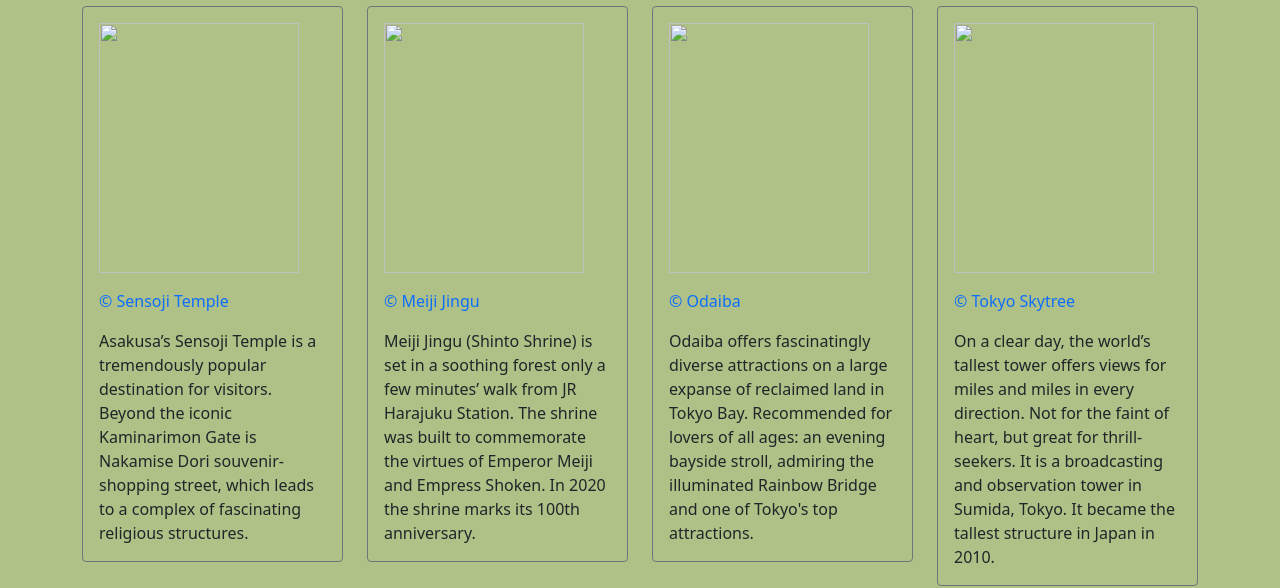
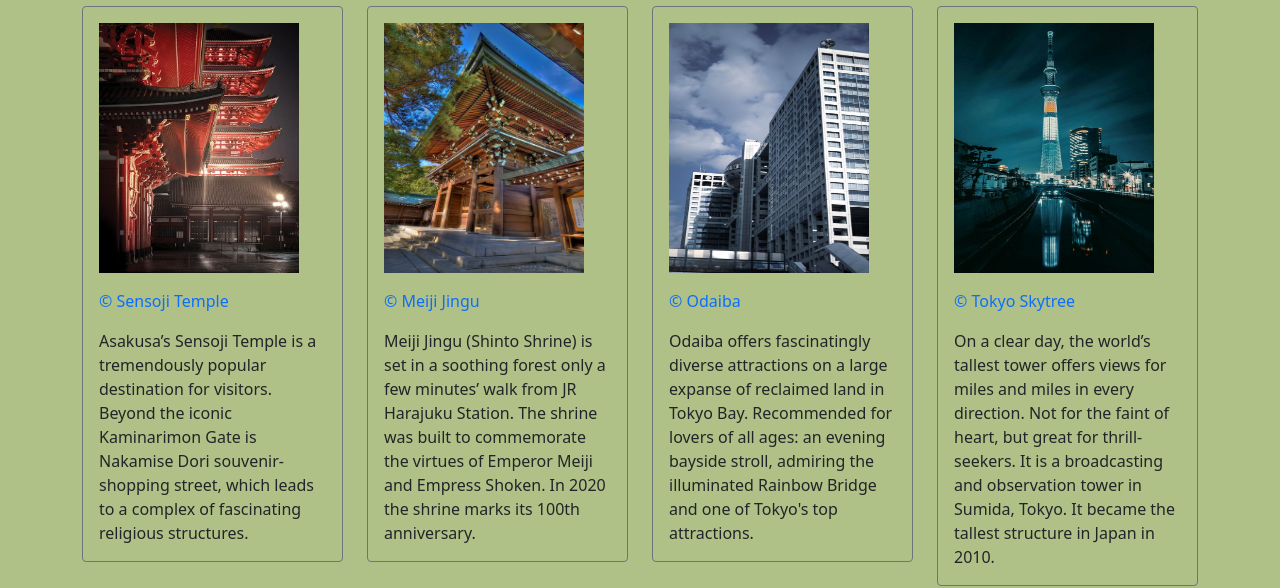
Before and after one commit to chenGit-hub/travel-tokyo, a plain HTML site: page index.html in a window 1280 px wide. Shown: the part 215-803 px from the top of the page. Drawn offline with Linux system fonts and the light colour scheme.

Commit message:
Update index.html

```diff
--- a/index.html
+++ b/index.html
@@ -61,25 +61,25 @@
         <div class="row mt-2">
             <div class="col-3">
                 <div class="p-3 border border-secondary rounded-1">
-                    <p><a href="sensoji.jpg" class="text-decoration-none"><img class="resize-image" src="images/sensoji.jpg" alt=""><figcaption>© Sensoji Temple</figcaption></a></p>
+                    <p><a href="sensoji.jpg" class="text-decoration-none"><img class="resize-image" src="sensoji.jpg" alt=""><figcaption>© Sensoji Temple</figcaption></a></p>
                     <span>Asakusa’s Sensoji Temple is a tremendously popular destination for visitors. Beyond the iconic Kaminarimon Gate is Nakamise Dori souvenir-shopping street, which leads to a complex of fascinating religious structures.</span>
                 </div>
                 </div>
             <div class="col-3">
             <div class="p-3 border border-secondary rounded-1">
-                <p><a href="meiji.jpg" class="text-decoration-none"><img class="resize-image" src="images/meiji.jpg" alt=""><figcaption>© Meiji Jingu</figcaption></a></p>
+                <p><a href="meiji.jpg" class="text-decoration-none"><img class="resize-image" src="meiji.jpg" alt=""><figcaption>© Meiji Jingu</figcaption></a></p>
                 <span>Meiji Jingu (Shinto Shrine) is set in a soothing forest only a few minutes’ walk from JR Harajuku Station. The shrine was built to commemorate the virtues of Emperor Meiji and Empress Shoken. In 2020 the shrine marks its 100th anniversary.</span>
             </div>
             </div>
             <div class="col-3">
                 <div class="p-3 border border-secondary rounded-1">
-                    <p><a href="odaiba.jpg" class="text-decoration-none"><img class="resize-image" src="images/odaiba.jpg" alt=""><figcaption>© Odaiba</figcaption></a></p>
+                    <p><a href="odaiba.jpg" class="text-decoration-none"><img class="resize-image" src="odaiba.jpg" alt=""><figcaption>© Odaiba</figcaption></a></p>
                     <span>Odaiba offers fascinatingly diverse attractions on a large expanse of reclaimed land in Tokyo Bay. Recommended for lovers of all ages: an evening bayside stroll, admiring the illuminated Rainbow Bridge and one of Tokyo's top attractions.</span>
                 </div>
             </div>
             <div class="col-3">
                 <div class="p-3 border border-secondary rounded-1">
-                    <p><a href="skytree.jpg" class="text-decoration-none"><img class="resize-image" src="images/skytree.jpg" alt=""><figcaption>© Tokyo Skytree</figcaption></a></p>
+                    <p><a href="skytree.jpg" class="text-decoration-none"><img class="resize-image" src="skytree.jpg" alt=""><figcaption>© Tokyo Skytree</figcaption></a></p>
                     <span>On a clear day, the world’s tallest tower offers views for miles and miles in every direction. Not for the faint of heart, but great for thrill-seekers. It is a broadcasting and observation tower in Sumida, Tokyo. It became the tallest structure in Japan in 2010.</span>
                 </div>
             </div>
```
